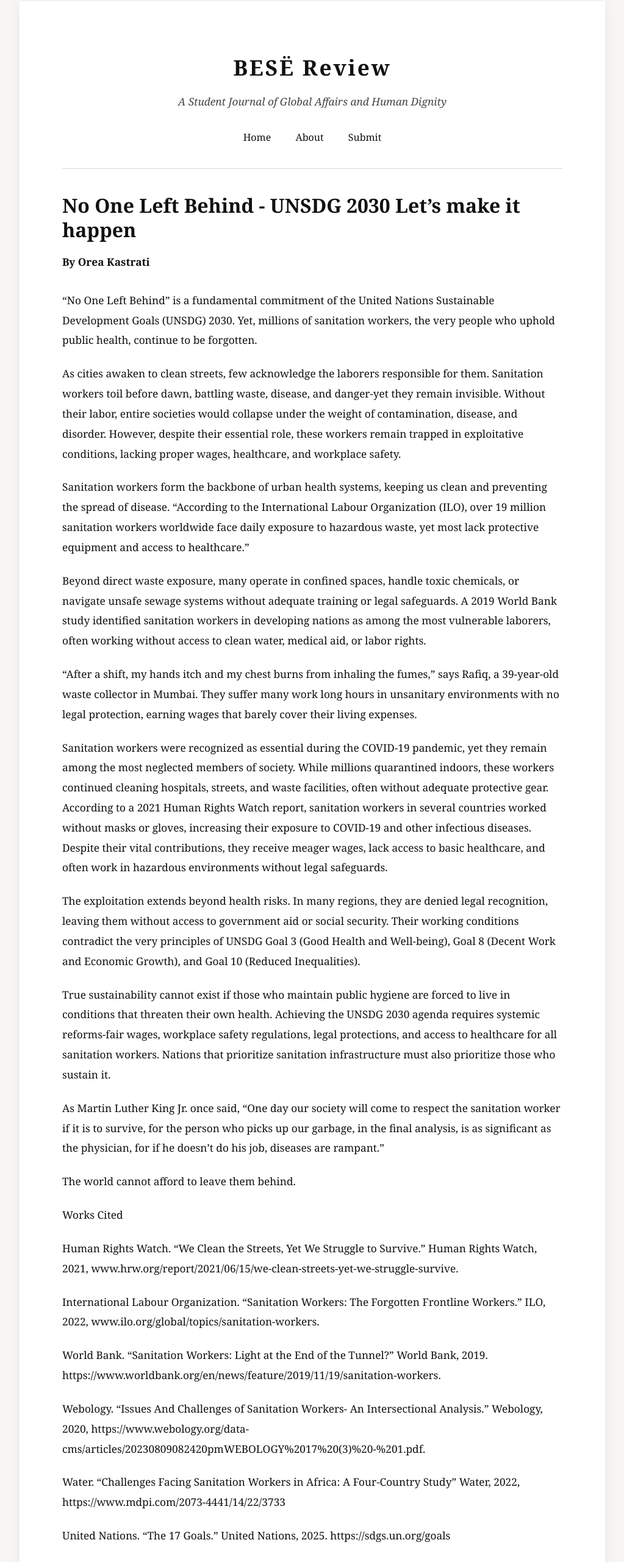
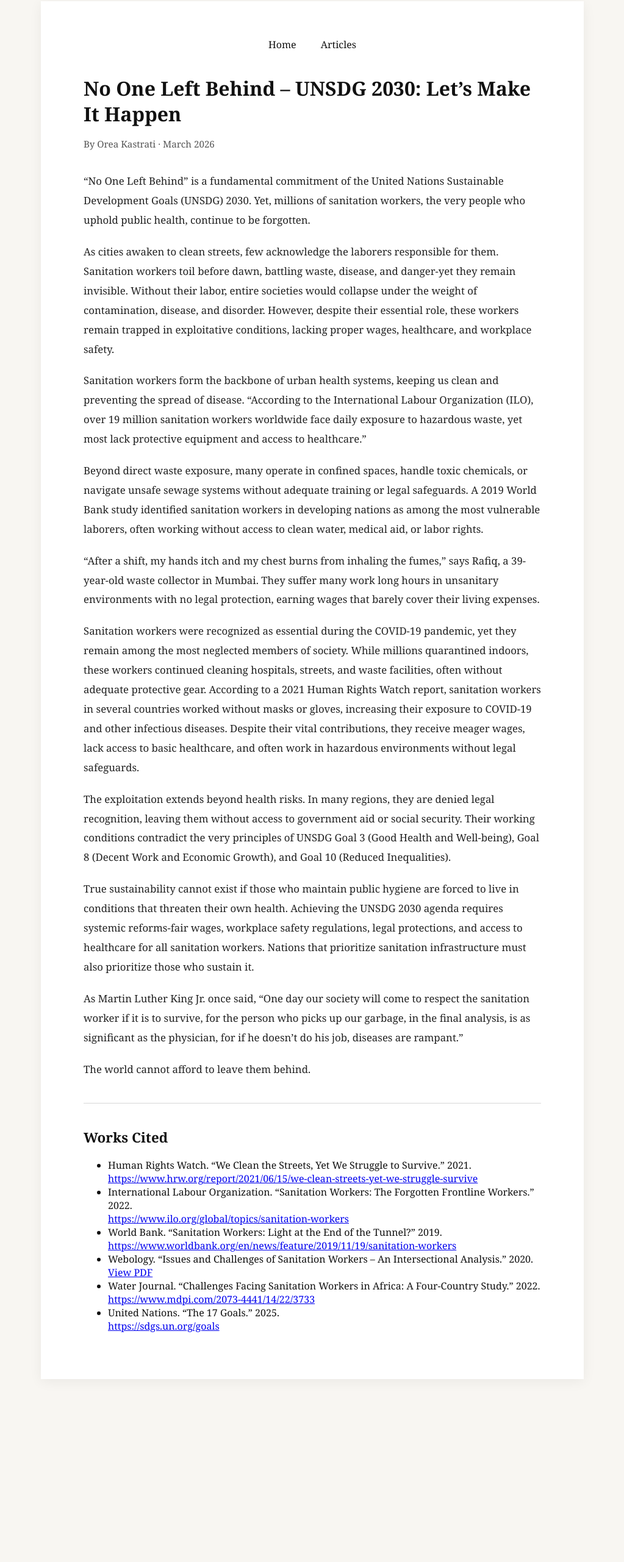
Before and after one commit to besereview/besereview, a plain HTML site: page article1.html in a window 1280 px wide. Shown: the part 58-2620 px from the top of the page at 61% size, without its empty margins (128-1151 px from the left). After the commit the page ends 2380 px from the top, so only its background shows below. Drawn offline with Linux system fonts and the light colour scheme.

Commit message:
Update article1.html

```diff
--- a/article1.html
+++ b/article1.html
@@ -3,35 +3,33 @@
 <head>
 <meta charset="UTF-8">
 <meta name="viewport" content="width=device-width, initial-scale=1.0">
-  <title>No One Left Behind – UNSDG 2030 | BESË Review</title>
+<title>No One Left Behind - BESË Review</title>
+
 <style>
 body {
   font-family: Georgia, "Times New Roman", serif;
   background-color: #f8f6f2;
-      color: #111111;
+  color: #111;
   margin: 0;
-      padding: 0;
 }
 
 .container {
-      max-width: 820px;
+  max-width: 750px;
   margin: 60px auto;
-      background: #ffffff;
+  background: white;
   padding: 60px 70px;
   box-shadow: 0 4px 20px rgba(0,0,0,0.06);
 }
 
 h1 {
-      text-align: center;
-      font-size: 2.2rem;
-      letter-spacing: 0.08em;
+  font-size: 2rem;
+  line-height: 1.3;
   margin-bottom: 10px;
 }
 
-    .subtitle {
-      text-align: center;
-      font-style: italic;
-      color: #444;
+.meta {
+  color: #555;
+  font-size: 0.95rem;
   margin-bottom: 30px;
 }
 
@@ -44,63 +42,52 @@
   text-decoration: none;
   color: #111;
   margin: 0 18px;
-      font-size: 1rem;
 }
 
 nav a:hover {
   text-decoration: underline;
 }
 
+p {
+  font-size: 1.05rem;
+  line-height: 1.9;
+  margin-bottom: 20px;
+  color: #222;
+}
+
+blockquote {
+  border-left: 3px solid #111;
+  padding-left: 15px;
+  margin: 25px 0;
+  font-style: italic;
+  color: #333;
+}
+
 hr {
   border: none;
   border-top: 1px solid #d8d8d8;
-      margin: 30px 0 40px 0;
+  margin: 40px 0;
 }
 
 h2 {
-      font-size: 2rem;
-      line-height: 1.25;
-      margin-bottom: 12px;
-    }
-
-    .author {
-      font-weight: bold;
-      margin-bottom: 30px;
-    }
-
-    p {
-      font-size: 1.08rem;
-      line-height: 1.9;
-      margin-bottom: 22px;
-    }
-
-    .works-cited-title {
-      margin-top: 50px;
-      font-size: 1.3rem;
-    }
-
-    .citation {
-      margin-bottom: 14px;
-      font-size: 1rem;
-      line-height: 1.7;
+  margin-top: 40px;
+  font-size: 1.4rem;
 }
 </style>
+
 </head>
+
 <body>
+
 <div class="container">
-    <h1>BESË Review</h1>
-    <p class="subtitle">A Student Journal of Global Affairs and Human Dignity</p>
 
 <nav>
   <a href="index.html">Home</a>
-      <a href="about.html">About</a>
-      <a href="submit.html">Submit </a>
+  <a href="articles.html">Articles</a>
 </nav>
 
-    <hr>
-
-    <h2>No One Left Behind - UNSDG 2030 Let’s make it happen</h2>
-    <p class="author">By Orea Kastrati</p>
+<h1>No One Left Behind – UNSDG 2030: Let’s Make It Happen</h1>
+<p class="meta">By Orea Kastrati · March 2026</p>
 
  <p>“No One Left Behind” is a fundamental commitment of the United Nations Sustainable Development Goals (UNSDG) 2030. Yet, millions of sanitation workers, the very people who uphold public health, continue to be forgotten.</p>
 
@@ -122,16 +109,56 @@
 
     <p>The world cannot afford to leave them behind.
 
-<p> Works Cited
+      <hr>
 
-<p> Human Rights Watch. “We Clean the Streets, Yet We Struggle to Survive.” Human Rights Watch, 2021, www.hrw.org/report/2021/06/15/we-clean-streets-yet-we-struggle-survive.
+<h2>Works Cited</h2>
 
-<p> International Labour Organization. “Sanitation Workers: The Forgotten Frontline Workers.” ILO, 2022, www.ilo.org/global/topics/sanitation-workers.
+<ul>
+  <li>
+    Human Rights Watch. “We Clean the Streets, Yet We Struggle to Survive.” 2021.
+    <br>
+    <a href="https://www.hrw.org/report/2021/06/15/we-clean-streets-yet-we-struggle-survive">
+      https://www.hrw.org/report/2021/06/15/we-clean-streets-yet-we-struggle-survive
+    </a>
+  </li>
 
-<p> World Bank. “Sanitation Workers: Light at the End of the Tunnel?” World Bank, 2019. https://www.worldbank.org/en/news/feature/2019/11/19/sanitation-workers.
+  <li>
+    International Labour Organization. “Sanitation Workers: The Forgotten Frontline Workers.” 2022.
+    <br>
+    <a href="https://www.ilo.org/global/topics/sanitation-workers">
+      https://www.ilo.org/global/topics/sanitation-workers
+    </a>
+  </li>
 
-<p> Webology. “Issues And Challenges of Sanitation Workers- An Intersectional Analysis.” Webology, 2020, https://www.webology.org/data-cms/articles/20230809082420pmWEBOLOGY%2017%20(3)%20-%201.pdf.
+  <li>
+    World Bank. “Sanitation Workers: Light at the End of the Tunnel?” 2019.
+    <br>
+    <a href="https://www.worldbank.org/en/news/feature/2019/11/19/sanitation-workers">
+      https://www.worldbank.org/en/news/feature/2019/11/19/sanitation-workers
+    </a>
+  </li>
 
-<p> Water. “Challenges Facing Sanitation Workers in Africa: A Four-Country Study” Water, 2022,                   https://www.mdpi.com/2073-4441/14/22/3733
+  <li>
+    Webology. “Issues and Challenges of Sanitation Workers – An Intersectional Analysis.” 2020.
+    <br>
+    <a href="https://www.webology.org/data-cms/articles/20230809082420pmWEBOLOGY%2017%20(3)%20-%201.pdf">
+      View PDF
+    </a>
+  </li>
 
-<p> United Nations. “The 17 Goals.” United Nations, 2025.                                            https://sdgs.un.org/goals
+  <li>
+    Water Journal. “Challenges Facing Sanitation Workers in Africa: A Four-Country Study.” 2022.
+    <br>
+    <a href="https://www.mdpi.com/2073-4441/14/22/3733">
+      https://www.mdpi.com/2073-4441/14/22/3733
+    </a>
+  </li>
+
+  <li>
+    United Nations. “The 17 Goals.” 2025.
+    <br>
+    <a href="https://sdgs.un.org/goals">
+      https://sdgs.un.org/goals
+    </a>
+  </li>
+</ul>
```
Lines whose indentation alone changed are shown as unchanged.
